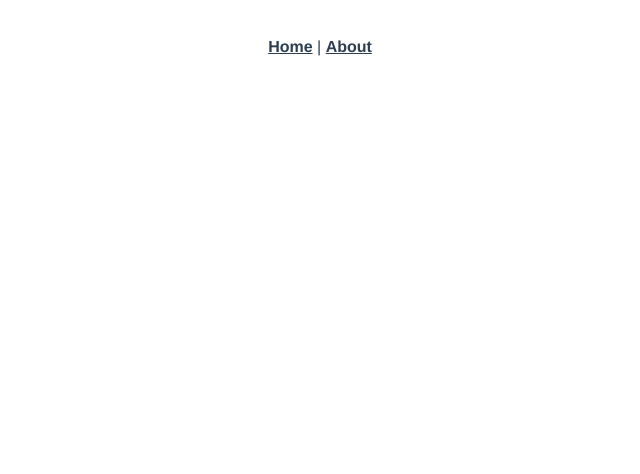
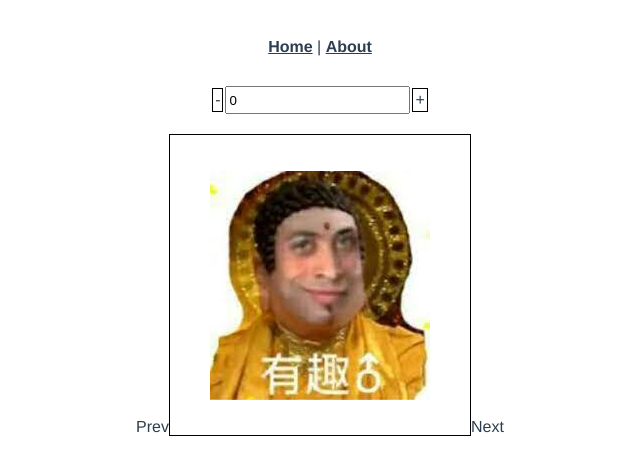
Before and after one commit to nesteiner/htmlwork, a Vue app: page /vuework in a window 1280 px wide. Before the commit this address had no page. Shown: the top 474 px of the page, without its empty margins (320-960 px from the left). Built offline with nearby package versions, Linux system fonts and the light colour scheme.

Commit message:
add vuework, and adjust for index.ts

```diff
--- a/src/router/index.ts
+++ b/src/router/index.ts
@@ -33,8 +33,13 @@ const routes: Array<RouteRecordRaw> = [
 
 	{
 		path: '/jswork2',
-		name: 'jswork',
+		name: 'jswork2',
 		component: () => import('@/views/jswork2.vue')
+	},
+	{
+		path: '/vuework',
+		name: 'vuework',
+		component: () => import('@/views/vuework.vue')
 	}
 ]
 
--- a/src/views/Home.vue
+++ b/src/views/Home.vue
@@ -2,8 +2,9 @@
   <div class="home">
     <router-link to="/canvas">Canvas work</router-link> <br>
     <router-link to="/css">CSS work</router-link> <br>
-    <router-link to="/jswork">JS work</router-link> <br>
-    <router-link to="/jswork2">JS work2</router-link>
+    <router-link to="/jswork">JS Work</router-link> <br>
+    <router-link to="/jswork2">JS work2</router-link> <br>
+    <router-link to="/vuework">Vue Work</router-link> <br>
   </div>
 </template>
 
--- /dev/null
+++ b/src/views/vuework.vue
@@ -0,0 +1,106 @@
+<template>
+  <div class="vuework">
+    <div class="practise-1">
+      <span class="operate" @click="minus"> - </span>
+      <input v-model.number="dataProp.count">
+      <span class="operate" @click="plus"> + </span>
+    </div>
+
+    <div class="practise-2">
+      <span class="operate" @click="prev">Prev</span>
+      <span class="display">
+	<img :src="images[dataProp.index]"/>
+      </span>
+      <span class="operate" @click="next">Next</span>
+    </div>
+  </div>
+</template>
+
+<script lang="ts" setup>
+ import { computed, reactive } from "@vue/reactivity";
+
+ let dataProp = reactive({
+   count: 0,
+   index: 0,
+   length: 5,
+ })
+
+ let images = [
+   require('@/assets/image1.jpeg'),
+   require('@/assets/image2.jpeg'),
+   require('@/assets/image3.jpeg'),
+   require('@/assets/image4.jpg'),
+   require('@/assets/image5.jpg')
+ ]
+
+ let minus = () => {
+   dataProp.count -= 1;
+ }
+
+ let plus = () => {
+   dataProp.count += 1;
+ }
+
+
+ let prev = () => {
+   if(dataProp.index == 0) {
+     dataProp.index = dataProp.length - 1
+   } else {
+     dataProp.index -= 1
+   }
+
+ }
+
+ let next = () => {
+   if(dataProp.index == dataProp.length - 1) {
+     dataProp.index = 0
+   } else {
+     dataProp.index += 1
+   }
+ }
+
+</script>
+
+<style lang="scss" scoped>
+ div.vuework {
+   display: flex;
+   flex-direction: column;
+   align-items: center;
+ }
+
+ div.practise-1 {
+   display: flex;
+   flex-direction: row;
+
+   span {
+     margin: 2px;
+     border: 1px solid black;
+     padding: 2px;
+     cursor: pointer;
+   }
+ }
+
+ div.practise-2 {
+   margin-top: 20px;
+
+   display: flex;
+   flex-direction: row;
+
+   span.display {
+     height: 300px;
+     width: 300px;
+     border: 1px solid black;
+
+     display: flex;
+     justify-content: center;
+     align-items: center;
+   }
+
+   span.operate {
+     display: flex;
+     flex-direction: column;
+     justify-content: end;
+     cursor: pointer;
+   }
+ }
+</style>
```
Also changed, not shown: 1 other file (tests, documents, lock files or other folders).
